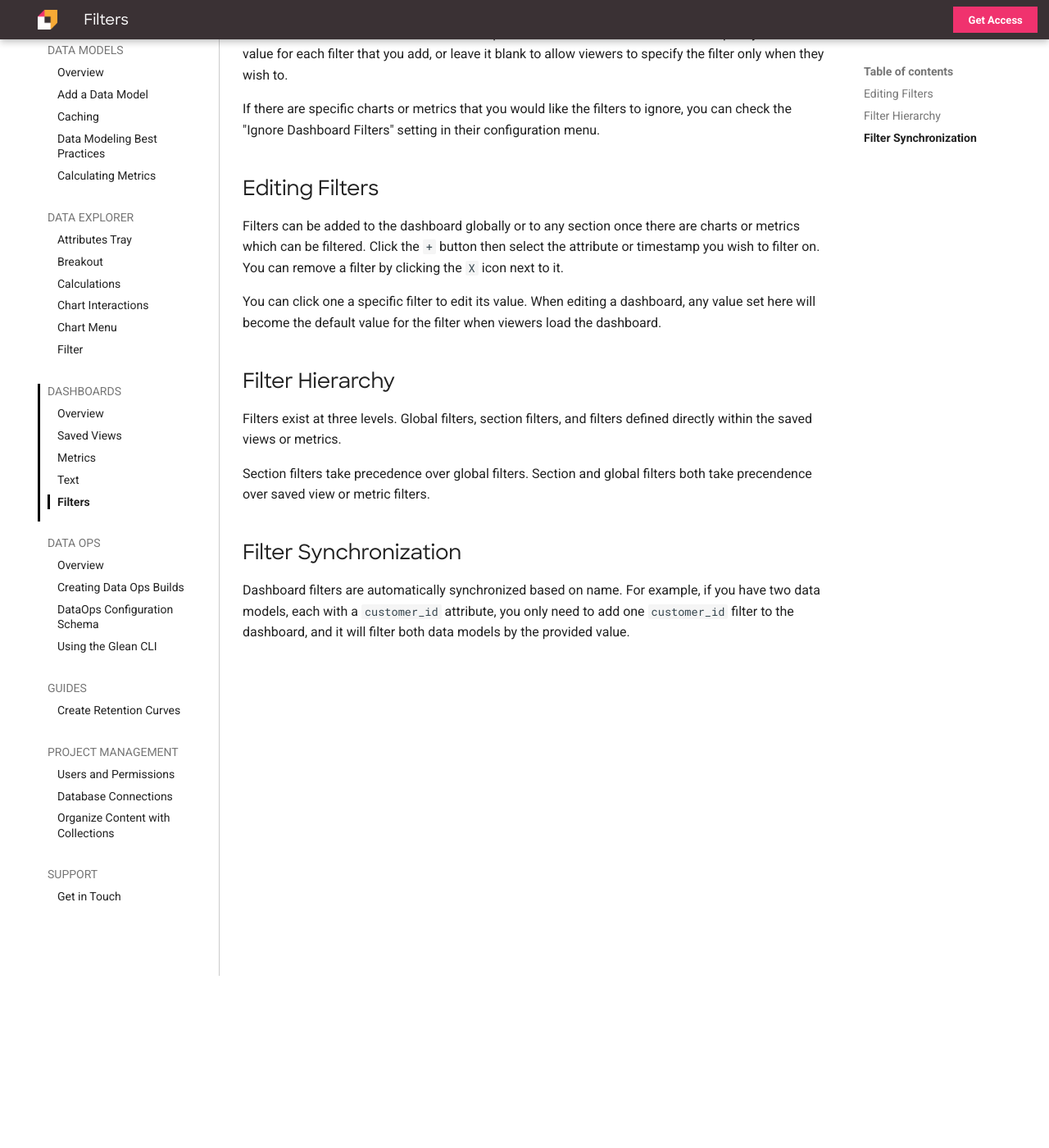
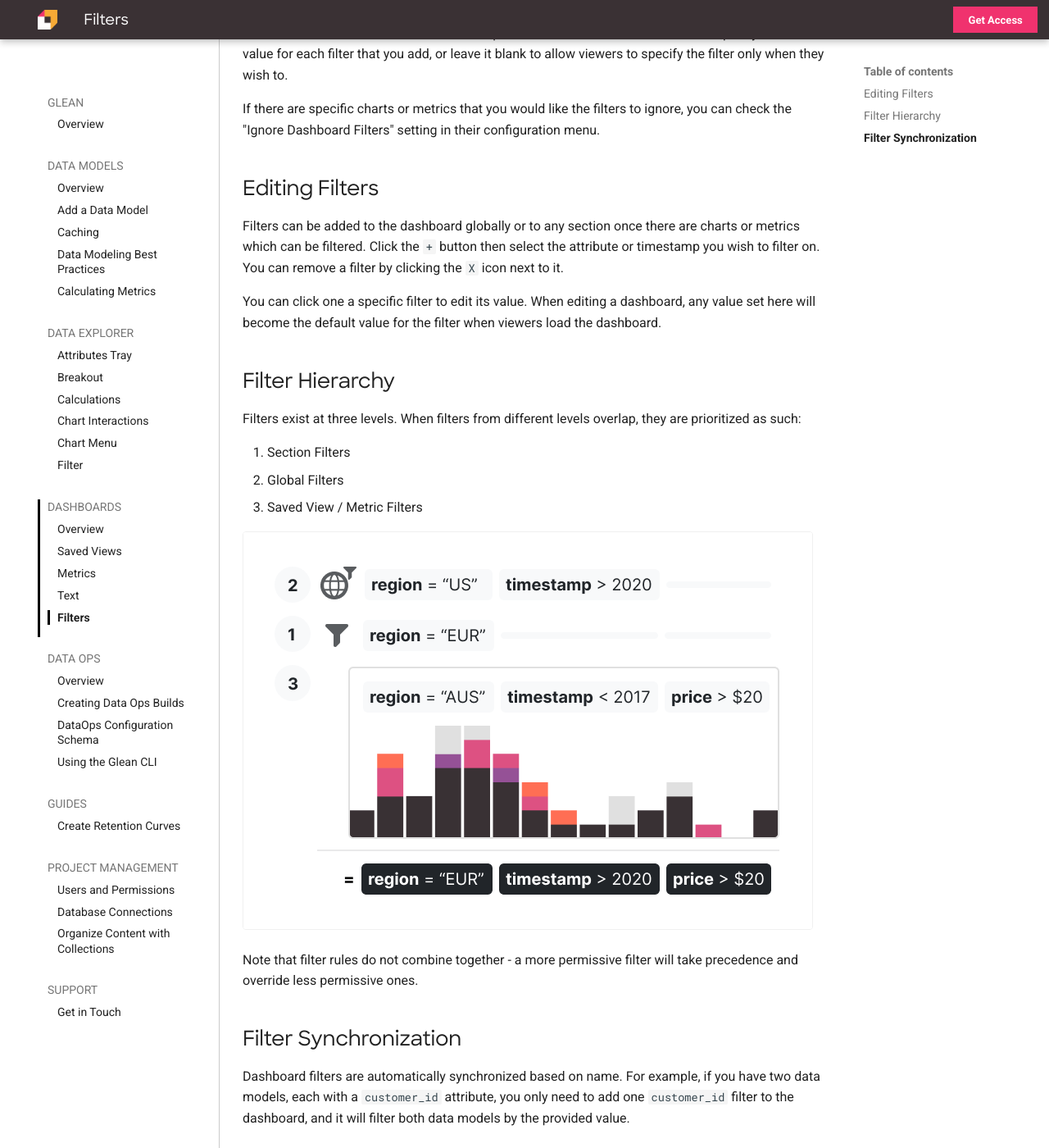
Before and after one commit to gleannyc/documentation, an MkDocs documentation site: the page built from docs/docs/dashboards/Filters.md, in a window 1280 px wide and 1400 px high, scrolled down 210 px. Shown: the whole window at 82% size. Built offline with MkDocs 1.6.1 and Material for MkDocs 9.7.7, drawn with Linux system fonts in a browser that asks for light colours.

Commit message:
CR Updates

```diff
--- a/docs/docs/dashboards/Filters.md
+++ b/docs/docs/dashboards/Filters.md
@@ -16,13 +16,17 @@
 load the dashboard.
 
 ## Filter Hierarchy
-Filters exist at three levels. Global filters, section filters, and filters
-defined directly within the saved views or metrics.
+Filters exist at three levels. When filters from different levels overlap,
+they are prioritized as such:
 
-<!-- this concept is confusing and this _probably_
-isn't the clearest way to explain it -->
-Section filters take precedence over global filters. Section and global filters
-both take precendence over saved view or metric filters.
+1. Section Filters
+2. Global Filters
+3. Saved View / Metric Filters
+
+![Filter Hierarchy](imgs/filter-hierarchy.png)
+
+Note that filter rules do not combine together - a more permissive filter will
+take precedence and override less permissive ones.
 
 ## Filter Synchronization
 Dashboard filters are automatically synchronized based on name. For example, if
```
Also changed, not shown: docs/docs/project-management/database-connections.md (+0 -7 lines), docs/docs/project-management/users-and-permissions.md (+6 -9 lines), docs/docs/dashboards/imgs/filter-hierarchy.png (added).
